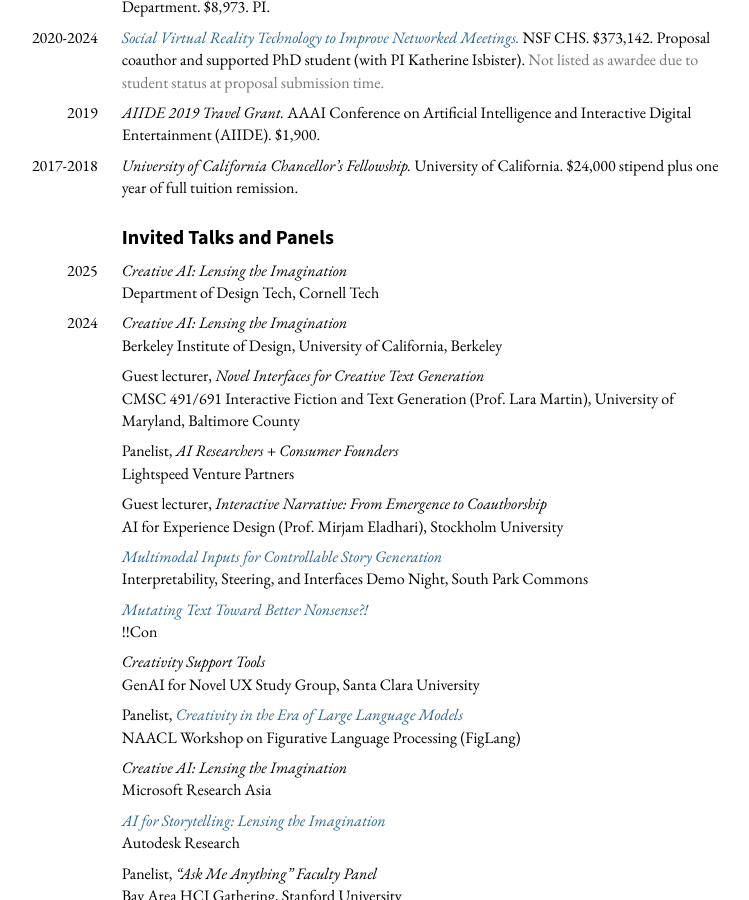
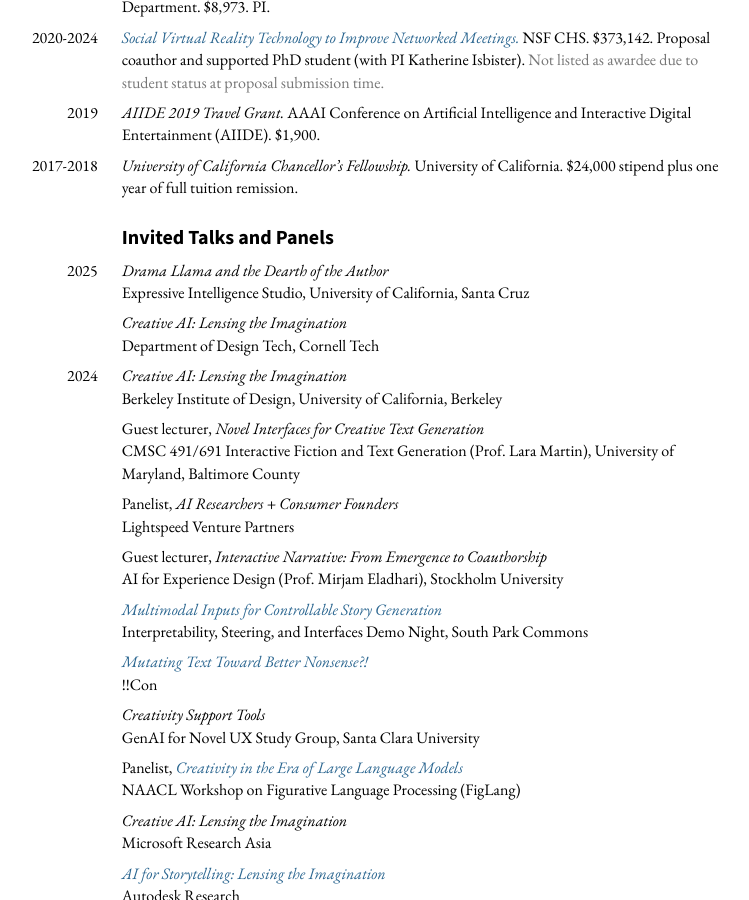
Before and after one commit to mkremins/mkremins.github.io, a Jekyll site: the page built from cv/index.html, in a window 1280 px wide and 900 px high, scrolled down 7116 px. Shown: the whole window, without its empty margins (261-1010 px from the left). Built offline with Jekyll 4.4.1, drawn with Linux system fonts in a browser that asks for light colours.

Commit message:
Add EIS lab visit

```diff
--- a/_data/talks.json
+++ b/_data/talks.json
@@ -1,4 +1,11 @@
 [
+{
+  "title": "Drama Llama and the Dearth of the Author",
+  "url": "",
+  "year": "2025",
+  "venue": "UCSC Expressive Intelligence Studio",
+  "venue_long": "Expressive Intelligence Studio, University of California, Santa Cruz",
+},
 {
   "title": "Creative AI: Lensing the Imagination",
   "url": "",
```
